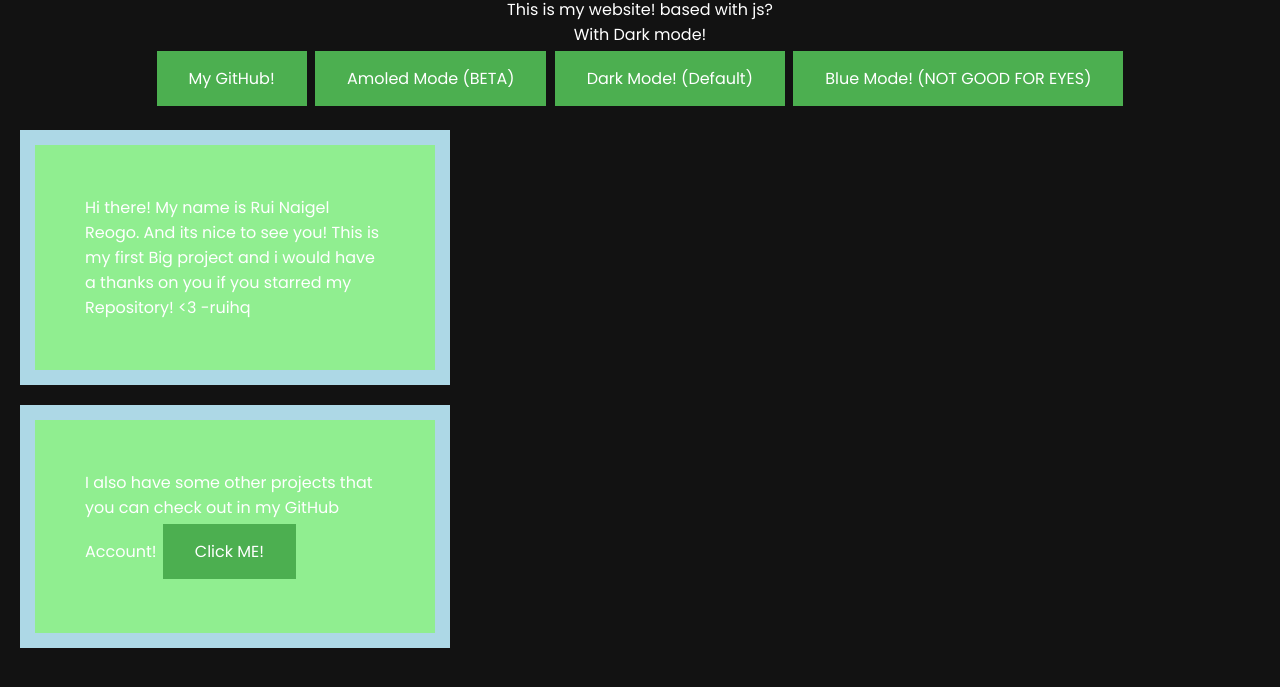
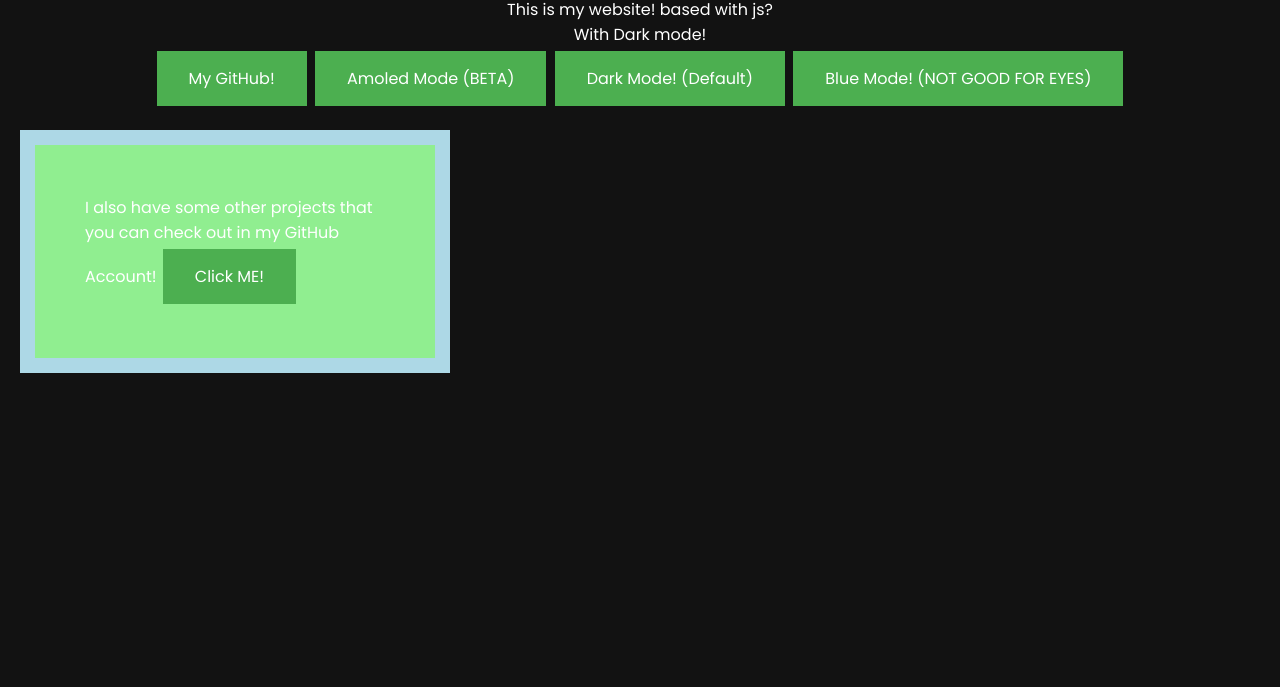
Before and after one commit to ruihq/htmlcssjs, a plain HTML site: page index.html in a window 1280 px wide. Shown: the part 51-738 px from the top of the page. Drawn offline with Linux system fonts and the light colour scheme.

Commit message:
Update index.html

```diff
--- a/index.html
+++ b/index.html
@@ -21,9 +21,6 @@
             <button onclick="doSomething()" class="button">Dark Mode! (Default)</button>
             <button onclick="blue()" class="button">Blue Mode! (NOT GOOD FOR EYES)</button>
         </center>
-        <div>
-            Hi there! My name is Rui Naigel Reogo. And its nice to see you! This is my first Big project and i would have a thanks on you if you starred my Repository! <3 -ruihq
-        </div>
         <div class="div2">
             I also have some other projects that you can check out in my GitHub Account!
             <a href="https://github.com/ruihq" class="button">Click ME!</a>
```
